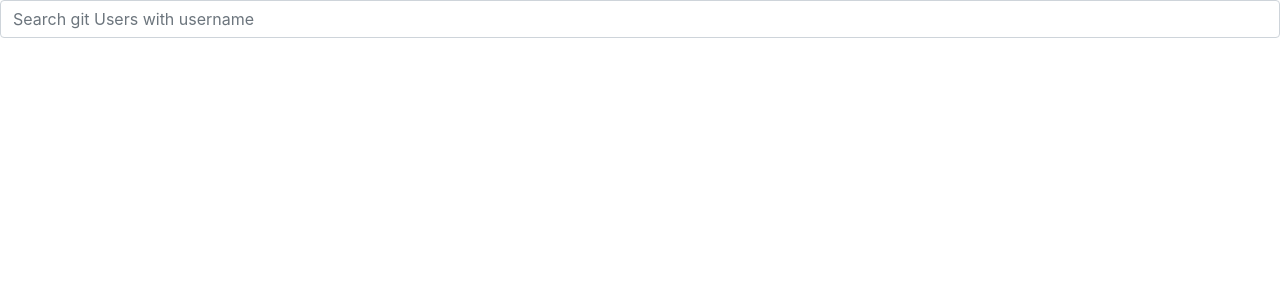
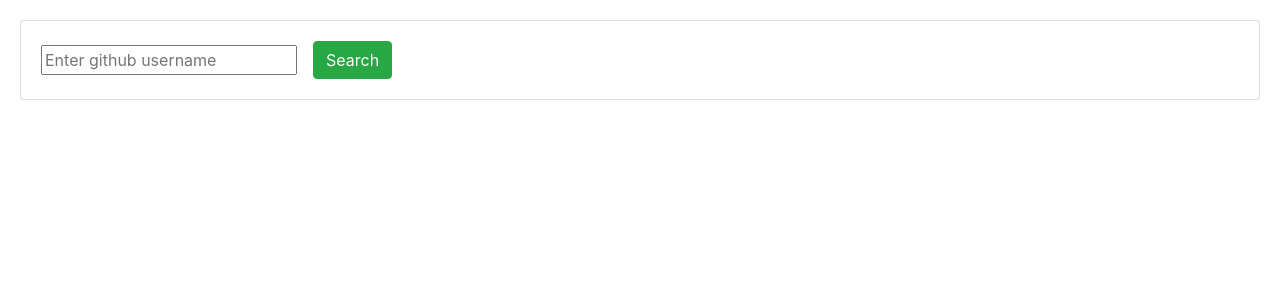
Before and after one commit to daisyarusey/GIT-Search, an Angular app: page / in a window 1280 px wide. Shown: the top 300 px of the page. Built offline with nearby package versions, Linux system fonts and the light colour scheme.

Commit message:
Redisigned the form

```diff
--- a/src/app/searc-form/searc-form.component.html
+++ b/src/app/searc-form/searc-form.component.html
@@ -1,7 +1,10 @@
-<div class="contaner">
-  <form action="" class="search_form">
-    <div class="form-group">
-      <input type="text" class="form-control" placeholder="Search git Users with username">
+<div style="margin: 20px">
+    <div class="card">
+        <div class="card-body">
+            <form class="form-inline">
+                <input type="text" class="" placeholder="Enter github username">
+      <button type="submit" name="button" class=" btn btn-success ml-3 ">Search</button>
+            </form>
+        </div>
     </div>
-  </form>
 </div>
```
